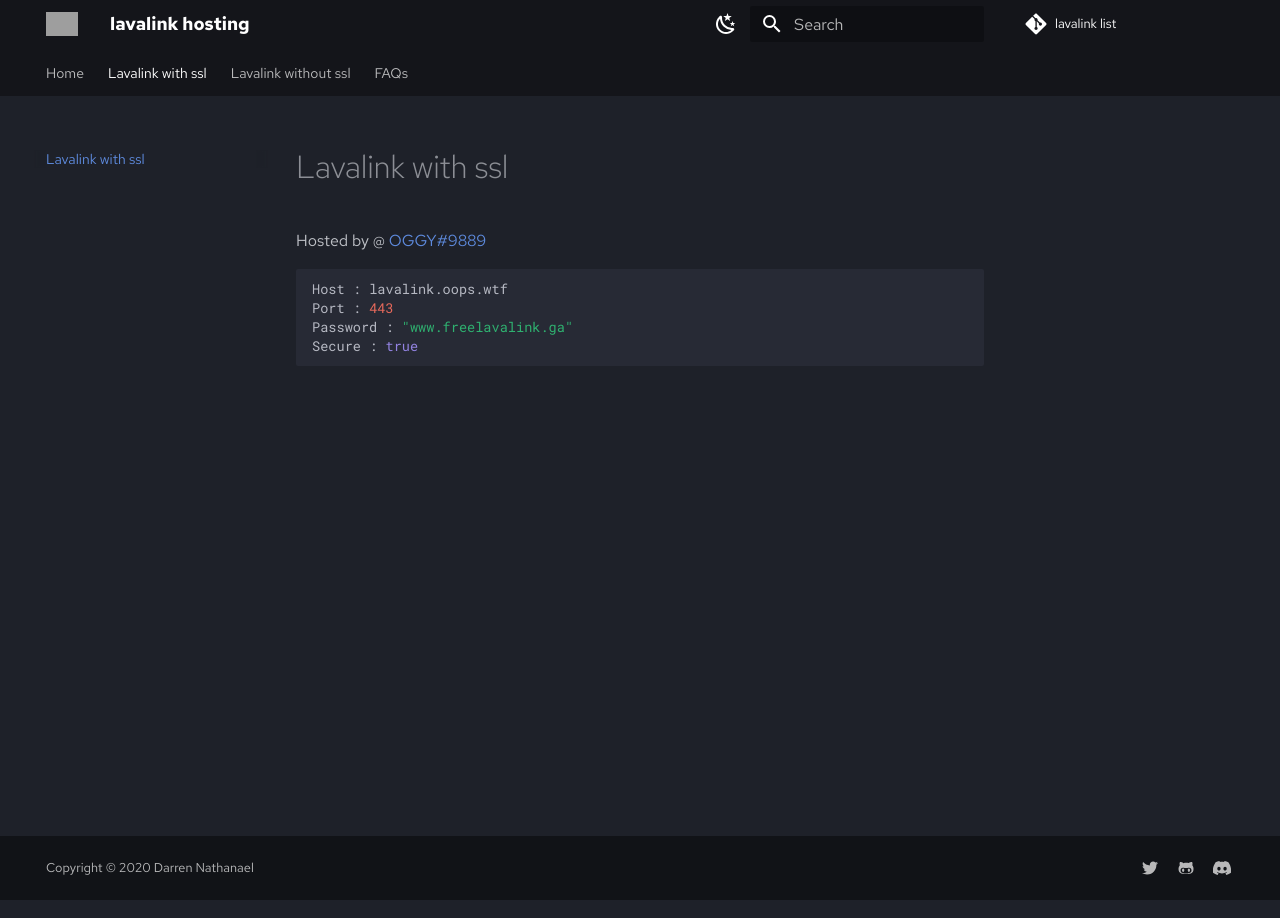
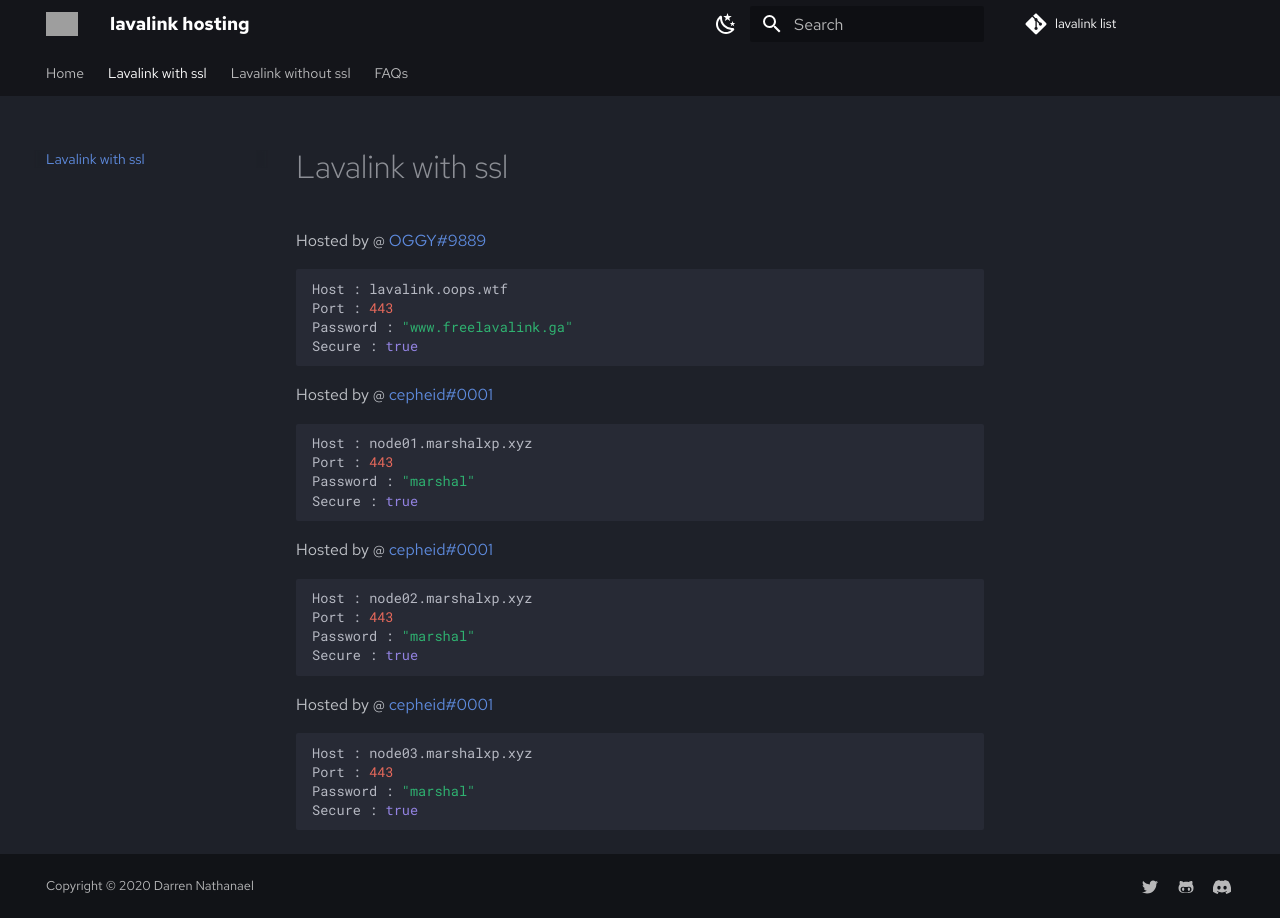
Before and after one commit to DarrenOfficial/lavalink-list, an MkDocs documentation site: the page built from docs/SSL/lavalink-with-ssl.md, in a window 1280 px wide. Built offline with MkDocs 1.6.1 and Material for MkDocs 9.7.7, drawn with Linux system fonts in a browser that asks for light colours; comment, search, counter and statistics services are not loaded; grey boxes are pictures that could not be loaded.

Commit message:
Update lavalink-with-ssl.md (#87)

````diff
--- a/docs/SSL/lavalink-with-ssl.md
+++ b/docs/SSL/lavalink-with-ssl.md
@@ -11,3 +11,24 @@ Port : 443
 Password : "www.freelavalink.ga"
 Secure : true
 ```
+Hosted by @ [cepheid#0001](https://marshalxp.xyz)
+```bash
+Host : node01.marshalxp.xyz
+Port : 443
+Password : "marshal"
+Secure : true
+```
+Hosted by @ [cepheid#0001](https://marshalxp.xyz)
+```bash
+Host : node02.marshalxp.xyz
+Port : 443
+Password : "marshal"
+Secure : true
+```
+Hosted by @ [cepheid#0001](https://marshalxp.xyz)
+```bash
+Host : node03.marshalxp.xyz
+Port : 443
+Password : "marshal"
+Secure : true
+```
````
